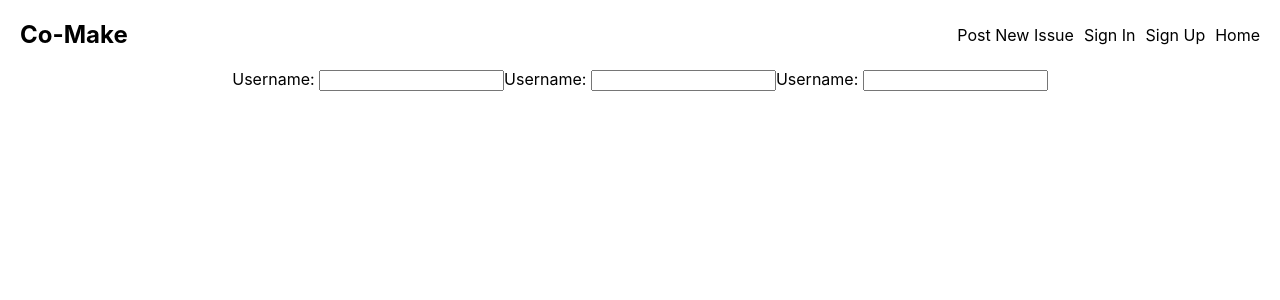
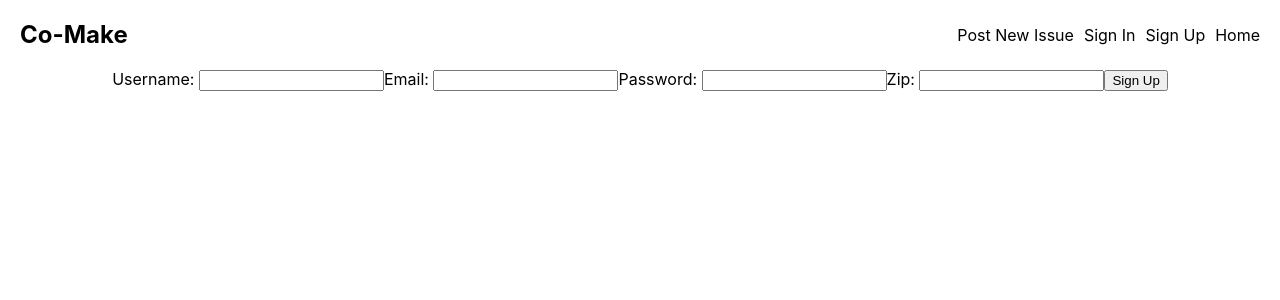
Before and after one commit to Co-Make-3-bh/frontend, a React (Create React App) app in the folder co-make/: page /signup in a window 1280 px wide. Shown: the top 300 px of the page. Built offline with nearby package versions, Linux system fonts and the light colour scheme.

Commit message:
done with sign up

```diff
--- a/co-make/src/components/SignUp.js
+++ b/co-make/src/components/SignUp.js
@@ -1,26 +1,94 @@
-import React from 'react'
+import React, { useState } from 'react'
+import signUpSchema from './signUpSchema'
+import * as yup from 'yup'
 
 function SignUp() {
 
+    const initialFormValues = {
+        username: '',
+        email: '',
+        password: '',
+        zip: ''
+    }
+
+    const initialErrors = {
+        username: '',
+        password: '',
+        zip: ''
+    }
+
+    const [ userValues, setUserValues ] = useState(initialFormValues)
+    const [ errors, setErrors ] = useState(initialErrors)
+
+    const handleChange = (e) => {
+        e.persist()
+
+        setUserValues({
+            ...userValues, [e.target.name]: e.target.value
+        })
+        yup
+            .reach(signUpSchema, e.target.name)
+                //we can then run validate using the value
+            .validate(e.target.value)
+            // if the validation is successful, we can clear the error message
+            .then(valid => {
+                setErrors({...errors, [e.target.name]: ""})
+            })
+            .catch(err => {
+                setErrors({...errors, [e.target.name]: err.errors[0] })
+
+            })
+    }
+    const handleSubmit = (e) => {
+        e.preventDefault()
+
+        setUserValues(initialFormValues)
+    }
     return (
         <div>
+
+
             <form>
             <label>Username:&nbsp;
                 <input
                 type='text'
+                name='username'
+                onChange={handleChange}
+                value={userValues.username}
+                required
                 />
+                {errors.username && <p>{errors.username}</p>}
             </label>
-            <label>Username:&nbsp;
+            <label>Email:&nbsp;
+                <input
+                type='email'
+                name='email'
+                onChange={handleChange}
+                value={userValues.email}
+                required
+                />
+                {errors.email && <p>{errors.email}</p>}
+            </label>
+            <label>Password:&nbsp;
+                <input
+                type='password'
+                name='password'
+                onChange={handleChange}
+                value={userValues.password}
+                />
+                {errors.password && <p>{errors.password}</p>}
+            </label>
+            <label>Zip:&nbsp;
                 <input
                 type='text'
+                name='zip'
+                onChange={handleChange}
+                value={userValues.area}
+
                 />
+                {errors.zip && <p>{errors.zip}</p>}
             </label>
-            <label>Username:&nbsp;
-                <input
-                type='text'
-                />
-            </label>
-
+            <button onClick={handleSubmit}>Sign Up</button>
             </form>
         </div>
     )
--- /dev/null
+++ b/co-make/src/components/signUpSchema.js
@@ -0,0 +1,20 @@
+import * as yup from "yup";
+
+const signUpSchema = yup.object().shape({
+  username: yup
+    .string()
+    .min(8)
+    .required("username is required"),
+  email: yup
+    .string()
+    .required("Email is required"),
+  password: yup
+    .string()
+    .required()
+    .min(7, 'password must be 7 charaters long'),
+  zip: yup
+    .string()
+    .required()
+    .min(5, "Must be 5 Char long")
+});
+export default signUpSchema
```
